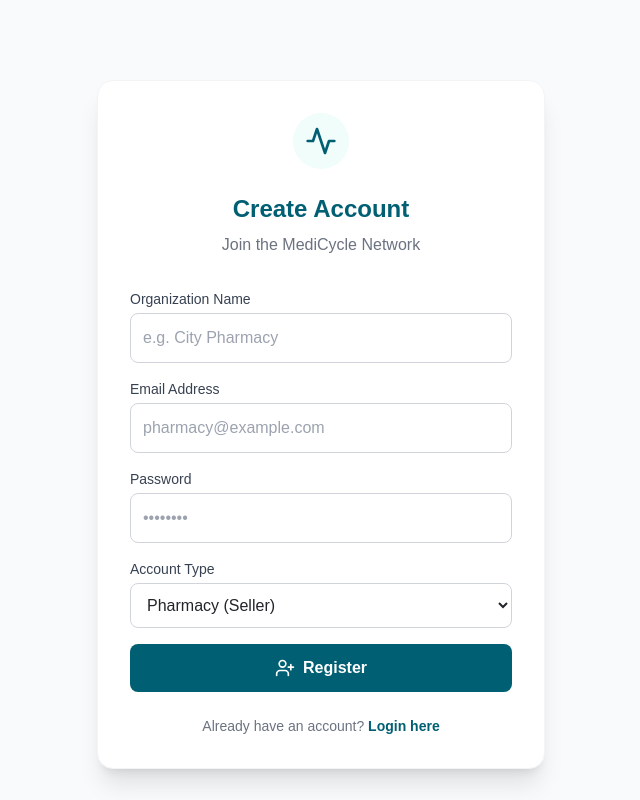
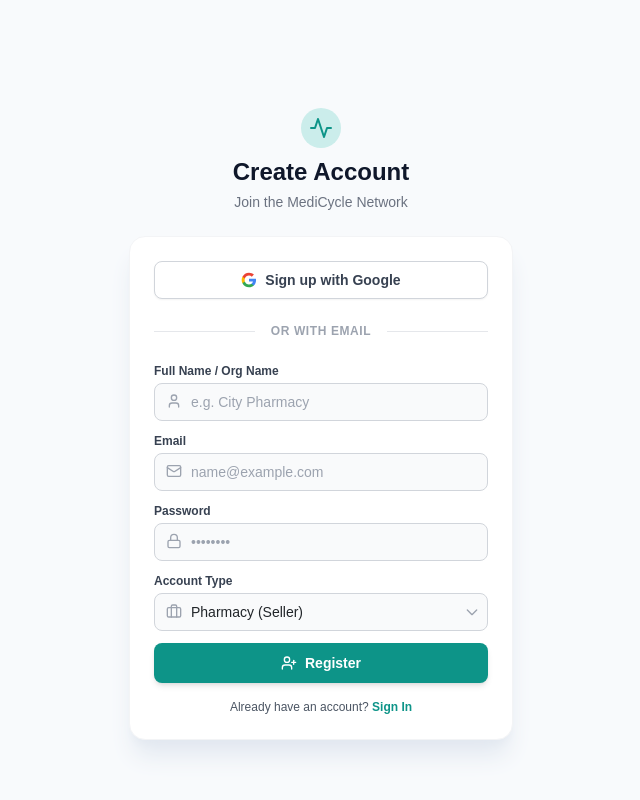
Before and after one commit to Dev91205/medicycle-platform, a React (Vite) app in the folder medicycle-platform/client/: page /register in a window 1280 px wide. Shown: the whole page, without its empty margins (319-959 px from the left). Built offline with nearby package versions, Linux system fonts and the light colour scheme; no server answers; the HTML template or start-up script is replaced by a standard one.

Commit message:
Register

```diff
--- a/medicycle-platform/client/src/components/Register.jsx
+++ b/medicycle-platform/client/src/components/Register.jsx
@@ -1,81 +1,213 @@
 import React, { useState } from 'react';
 import axios from 'axios';
 import { useNavigate, Link } from 'react-router-dom';
-import { UserPlus, Activity } from 'lucide-react';
+import { UserPlus, Activity, Mail, Lock, User, Briefcase } from 'lucide-react';
+import { auth, googleProvider } from '../firebase';
+import { signInWithPopup } from 'firebase/auth';
 
 export default function Register() {
+  const navigate = useNavigate();
   const [formData, setFormData] = useState({
     username: '',
     email: '',
     password: '',
     role: 'pharmacy'
   });
-  const navigate = useNavigate();
+  const [error, setError] = useState('');
+  const [loading, setLoading] = useState(false);
 
-  // 👇 DYNAMIC API URL (Works on both Vercel and Localhost)
-  const API_URL = import.meta.env.VITE_API_URL || 'http://localhost:5000';
+  // 🔴 IMPORTANT: REPLACE THIS WITH YOUR RENDER BACKEND URL
+  // Example: 'https://medicycle-backend.onrender.com'
+  const API_URL = 'https://YOUR-RENDER-APP-NAME.onrender.com';
 
   const handleChange = (e) => {
     setFormData({ ...formData, [e.target.name]: e.target.value });
   };
 
+  // 1️⃣ STANDARD REGISTER
   const handleSubmit = async (e) => {
     e.preventDefault();
+    setError('');
+    setLoading(true);
+
     try {
-      // Connects to the correct Backend
+      console.log("Sending data to:", `${API_URL}/api/auth/register`); // Debug Log
       await axios.post(`${API_URL}/api/auth/register`, formData);
       alert('Registration Successful! Please Login.');
       navigate('/');
     } catch (err) {
-      console.error(err);
-      alert(err.response?.data?.msg || 'Error registering');
+      console.error("Register Error:", err);
+      setError(err.response?.data?.msg || 'Error registering. Check console.');
+    } finally {
+      setLoading(false);
+    }
+  };
+
+  // 2️⃣ GOOGLE REGISTER
+  const handleGoogleRegister = async () => {
+    setError('');
+    setLoading(true);
+    try {
+      const result = await signInWithPopup(auth, googleProvider);
+      const user = result.user;
+
+      // Send to Backend
+      await axios.post(`${API_URL}/api/auth/google`, {
+        username: user.displayName,
+        email: user.email,
+      });
+
+      // Save and Redirect
+      // (We assume backend returns token/user data on success)
+      navigate('/');
+    } catch (err) {
+      console.error("Google Register Error:", err);
+      setError("Google Sign-Up failed.");
+    } finally {
+      setLoading(false);
     }
   };
 
   return (
-    <div className="min-h-screen flex items-center justify-center bg-slate-50">
-      <div className="bg-white p-8 rounded-2xl shadow-xl w-full max-w-md border border-gray-100">
-        <div className="flex justify-center mb-6">
-          <div className="bg-teal-50 p-3 rounded-full">
-            <Activity className="text-primary" size={32} />
+    <div className="min-h-screen bg-slate-50 flex flex-col justify-center items-center p-4">
+
+      {/* Header */}
+      <div className="text-center mb-6">
+         <div className="flex justify-center mb-2">
+            <div className="bg-teal-500/20 p-2 rounded-full">
+               <Activity className="text-teal-600" size={24} />
+            </div>
+         </div>
+         <h2 className="text-2xl font-bold text-slate-900">
+            Create Account
+         </h2>
+         <p className="text-sm text-gray-500 mt-1">Join the MediCycle Network</p>
+      </div>
+
+      <div className="w-full max-w-sm bg-white p-6 shadow-xl shadow-slate-200 border border-gray-100 rounded-2xl">
+
+          {error && (
+            <div className="mb-4 p-2 bg-red-50 border border-red-200 text-red-600 rounded text-xs text-center font-bold">
+              {error}
+            </div>
+          )}
+
+          {/* GOOGLE BUTTON */}
+          <button
+            type="button"
+            onClick={handleGoogleRegister}
+            disabled={loading}
+            className="w-full bg-white text-gray-700 font-bold py-2 px-4 rounded-lg border border-gray-300 flex items-center justify-center gap-2 hover:bg-gray-50 transition mb-4 shadow-sm text-sm"
+          >
+             <svg className="w-4 h-4" viewBox="0 0 24 24">
+                <path d="M22.56 12.25c0-.78-.07-1.53-.2-2.25H12v4.26h5.92c-.26 1.37-1.04 2.53-2.21 3.31v2.77h3.57c2.08-1.92 3.28-4.74 3.28-8.09z" fill="#4285F4"/>
+                <path d="M12 23c2.97 0 5.46-.98 7.28-2.66l-3.57-2.77c-.98.66-2.23 1.06-3.71 1.06-2.86 0-5.29-1.93-6.16-4.53H2.18v2.84C3.99 20.53 7.7 23 12 23z" fill="#34A853"/>
+                <path d="M5.84 14.09c-.22-.66-.35-1.36-.35-2.09s.13-1.43.35-2.09V7.07H2.18C1.43 8.55 1 10.22 1 12s.43 3.45 1.18 4.93l2.85-2.22.81-.62z" fill="#FBBC05"/>
+                <path d="M12 5.38c1.62 0 3.06.56 4.21 1.64l3.15-3.15C17.45 2.09 14.97 1 12 1 7.7 1 3.99 3.47 2.18 7.07l3.66 2.84c.87-2.6 3.3-4.53 6.16-4.53z" fill="#EA4335"/>
+             </svg>
+            Sign up with Google
+          </button>
+
+          <div className="relative flex py-2 items-center mb-4">
+            <div className="flex-grow border-t border-gray-200"></div>
+            <span className="flex-shrink-0 mx-4 text-gray-400 text-xs uppercase font-bold tracking-wider">
+              Or with email
+            </span>
+            <div className="flex-grow border-t border-gray-200"></div>
+          </div>
+
+          <form onSubmit={handleSubmit} className="space-y-3">
+
+            {/* Username */}
+            <div>
+              <label className="block text-xs font-bold text-gray-700 mb-1">Full Name / Org Name</label>
+              <div className="relative">
+                <User className="absolute left-3 top-2.5 text-gray-400" size={16} />
+                <input
+                  type="text"
+                  name="username"
+                  required
+                  placeholder="e.g. City Pharmacy"
+                  value={formData.username}
+                  onChange={handleChange}
+                  className="w-full pl-9 pr-4 py-2 bg-gray-50 border border-gray-300 rounded-lg focus:ring-2 focus:ring-teal-500 outline-none transition text-sm"
+                />
               </div>
             </div>
 
-        <h2 className="text-2xl font-bold text-center text-primary mb-2">Create Account</h2>
-        <p className="text-center text-gray-500 mb-8">Join the MediCycle Network</p>
-
-        <form onSubmit={handleSubmit} className="space-y-4">
+            {/* Email */}
             <div>
-            <label className="block text-sm font-medium text-gray-700 mb-1">Organization Name</label>
-            <input type="text" name="username" placeholder="e.g. City Pharmacy" onChange={handleChange} className="w-full p-3 border border-gray-300 rounded-lg focus:ring-2 focus:ring-primary focus:border-transparent outline-none transition" required />
+              <label className="block text-xs font-bold text-gray-700 mb-1">Email</label>
+              <div className="relative">
+                <Mail className="absolute left-3 top-2.5 text-gray-400" size={16} />
+                <input
+                  type="email"
+                  name="email"
+                  required
+                  placeholder="name@example.com"
+                  value={formData.email}
+                  onChange={handleChange}
+                  className="w-full pl-9 pr-4 py-2 bg-gray-50 border border-gray-300 rounded-lg focus:ring-2 focus:ring-teal-500 outline-none transition text-sm"
+                />
+              </div>
             </div>
 
+            {/* Password */}
             <div>
-            <label className="block text-sm font-medium text-gray-700 mb-1">Email Address</label>
-            <input type="email" name="email" placeholder="pharmacy@example.com" onChange={handleChange} className="w-full p-3 border border-gray-300 rounded-lg focus:ring-2 focus:ring-primary focus:border-transparent outline-none transition" required />
+              <label className="block text-xs font-bold text-gray-700 mb-1">Password</label>
+              <div className="relative">
+                <Lock className="absolute left-3 top-2.5 text-gray-400" size={16} />
+                <input
+                  type="password"
+                  name="password"
+                  required
+                  placeholder="••••••••"
+                  value={formData.password}
+                  onChange={handleChange}
+                  className="w-full pl-9 pr-4 py-2 bg-gray-50 border border-gray-300 rounded-lg focus:ring-2 focus:ring-teal-500 outline-none transition text-sm"
+                />
+              </div>
             </div>
 
+            {/* Role */}
             <div>
-            <label className="block text-sm font-medium text-gray-700 mb-1">Password</label>
-            <input type="password" name="password" placeholder="••••••••" onChange={handleChange} className="w-full p-3 border border-gray-300 rounded-lg focus:ring-2 focus:ring-primary focus:border-transparent outline-none transition" required />
+              <label className="block text-xs font-bold text-gray-700 mb-1">Account Type</label>
+              <div className="relative">
+                <Briefcase className="absolute left-3 top-2.5 text-gray-400" size={16} />
+                <select
+                  name="role"
+                  value={formData.role}
+                  onChange={handleChange}
+                  className="w-full pl-9 pr-4 py-2 bg-gray-50 border border-gray-300 rounded-lg focus:ring-2 focus:ring-teal-500 outline-none transition appearance-none cursor-pointer text-sm"
+                >
+                  <option value="pharmacy">Pharmacy (Seller)</option>
+                  <option value="individual">Individual / Clinic (Buyer)</option>
+                  <option value="organization">NGO</option>
+                </select>
+                <div className="absolute inset-y-0 right-0 flex items-center px-2 pointer-events-none">
+                  <svg className="w-4 h-4 text-gray-400" fill="none" stroke="currentColor" viewBox="0 0 24 24">
+                    <path strokeLinecap="round" strokeLinejoin="round" strokeWidth="2" d="M19 9l-7 7-7-7"></path>
+                  </svg>
+                </div>
+              </div>
             </div>
 
-          <div>
-            <label className="block text-sm font-medium text-gray-700 mb-1">Account Type</label>
-            <select name="role" onChange={handleChange} className="w-full p-3 border border-gray-300 rounded-lg focus:ring-2 focus:ring-primary outline-none bg-white">
-              <option value="pharmacy">Pharmacy (Seller)</option>
-              <option value="individual">Individual / Clinic (Buyer)</option>
-              <option value="admin">System Admin</option>
-            </select>
-          </div>
-
-          <button type="submit" className="w-full bg-primary hover:bg-teal-800 text-white font-bold py-3 rounded-lg transition-all duration-200 flex justify-center items-center gap-2">
-            <UserPlus size={20} /> Register
+            <button
+              type="submit"
+              disabled={loading}
+              className="w-full bg-teal-600 hover:bg-teal-700 text-white font-bold py-2.5 px-4 rounded-lg transition-all flex justify-center items-center gap-2 shadow-md text-sm mt-2"
+            >
+              {loading ? "Creating..." : <><UserPlus size={16} /> Register</>}
             </button>
           </form>
 
-        <div className="mt-6 text-center text-sm text-gray-500">
-          Already have an account? <Link to="/" className="text-primary font-semibold hover:underline">Login here</Link>
+          <div className="mt-4 text-center">
+            <p className="text-xs text-gray-600">
+              Already have an account?{" "}
+              <Link to="/" className="font-bold text-teal-600 hover:underline">
+                Sign In
+              </Link>
+            </p>
           </div>
       </div>
     </div>
```
Lines whose indentation alone changed are shown as unchanged.
